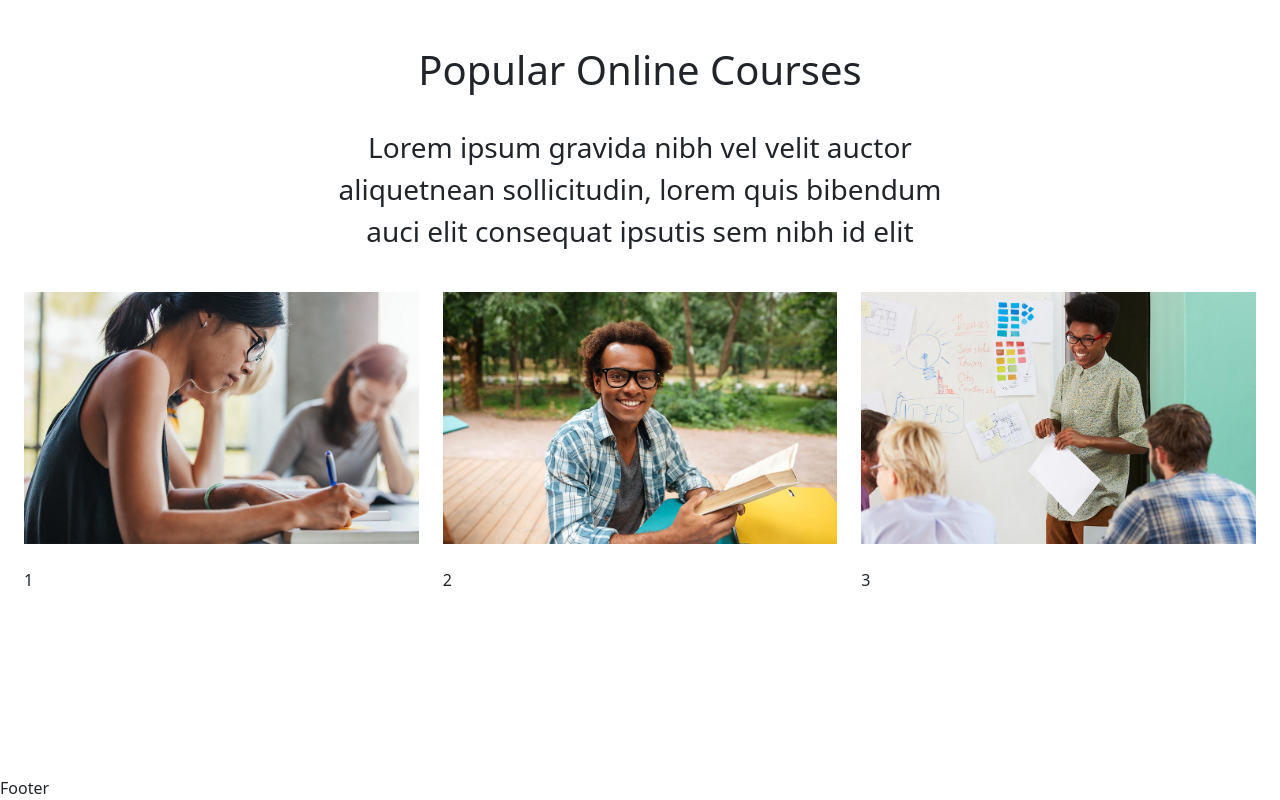
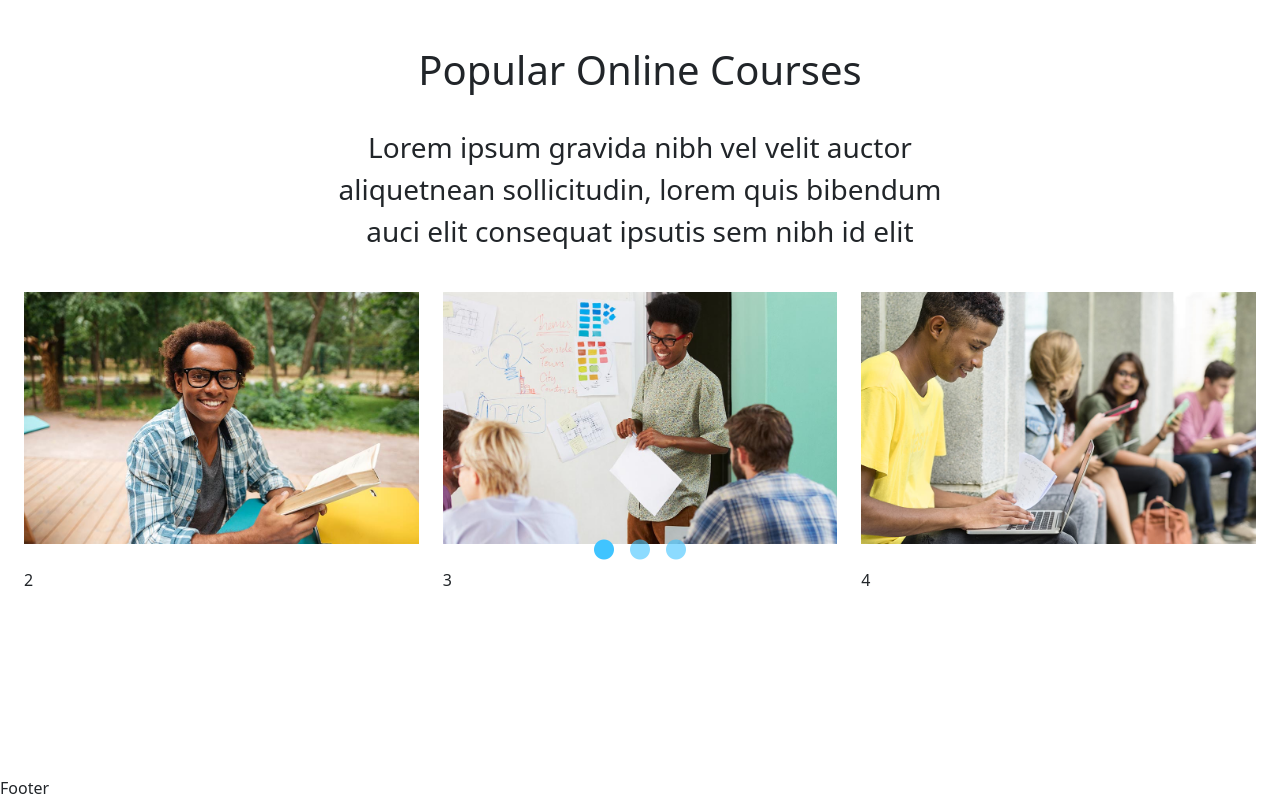
Before and after one commit to totarochristian/proj-html-vuejs, a Vue app: page / in a window 1280 px wide. Shown: the part 5295-6095 px from the top of the page. Built offline with nearby package versions, Linux system fonts and the light colour scheme.

Commit message:
Update the logic to select the correct button of the popular courses carousel component

```diff
--- a/src/components/Main/PopularCourses/PopularCoursesCarouselComponent.vue
+++ b/src/components/Main/PopularCourses/PopularCoursesCarouselComponent.vue
@@ -1,5 +1,5 @@
 <template>
-  <div id="popularCoursesCarousel" class="d-flex justify-content-center align-items-center gap-4">
+  <div id="popularCoursesCarousel" class="d-flex justify-content-center align-items-center gap-4 position-relative">
     <div class="coursesCard d-flex flex-column gap-4" v-for="(card,index) in store.siteCreationData.main.popularCourses.data" :class="{'d-none': card.hide}">
       <div class="cardHeader">
         <img :src="'/img/'+card.image" :alt="card.title">
@@ -7,6 +7,9 @@
       <div class="cardContent">
         {{ index + 1 }}
       </div>
+    </div>
+    <div id="carouselButtons" class="w-100 d-flex justify-content-center align-items-center gap-3">
+      <i v-for="num in Math.trunc(store.siteCreationData.main.popularCourses.data.length / 3)" class="fs-5 fa-solid fa-circle" :class="startIndex >= (num-1)*3 && startIndex <= (num - 1)*3 + 2 ? 'active' : ''" @click="OpenSlide((num-1)*3)"></i>
     </div>
   </div>
 </template>
@@ -35,16 +38,18 @@
         if(this.interval)
           clearInterval(this.interval);
         this.startIndex = indexToOpen - 1;
+        this.NextSlide();
         this.interval = setInterval(this.NextSlide,4000);
       }
     },
     mounted(){
-      this.OpenSlide(0);
+      this.interval = setInterval(this.NextSlide,4000);
     }
   }
 </script>
 
 <style lang="scss" scoped>
+  @use '../../../assets/styles/partial/variables' as *;
   .coursesCard{
     max-width: 413px;
     .cardHeader{
@@ -57,4 +62,16 @@
       }
     }
   }
+  #carouselButtons{
+    position: absolute;
+    bottom: 2rem;
+    i{
+      cursor: pointer;
+      color: $buttonColor1;
+      opacity: 60%;
+    }
+    .active, i:hover{
+      opacity: 100%;
+    }
+  }
 </style>
```
